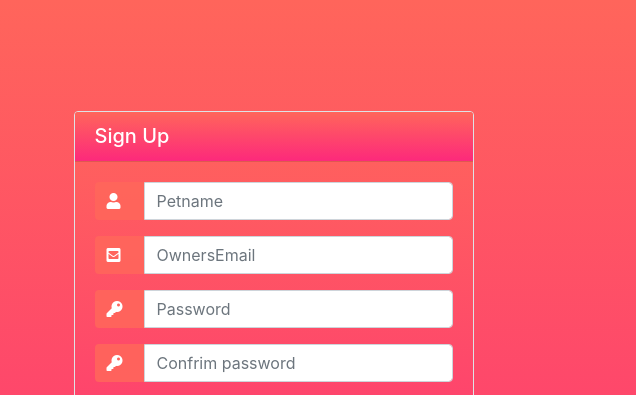
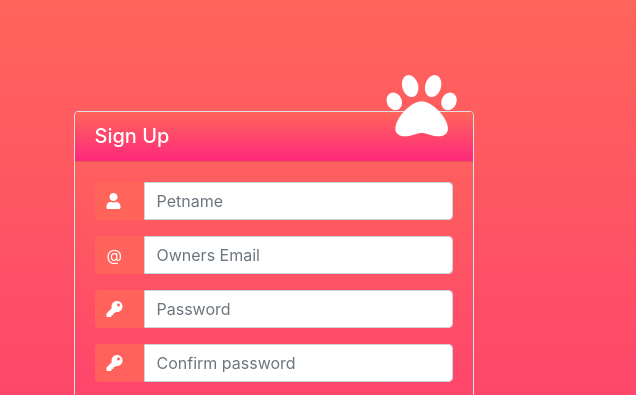
Before and after one commit to syedshaffeeru/petMatch, a plain HTML site: page pages/sing-up.html in a window 1280 px wide. Shown: the top 395 px of the page, 644-1280 px from the left. Drawn offline with nearby package versions, Linux system fonts and the light colour scheme.

Commit message:
Added Logo in the HTML and changes a some CSS for the same

```diff
--- a/pages/sing-up.html
+++ b/pages/sing-up.html
@@ -23,7 +23,12 @@
 	<div class="d-flex justify-content-center h-100">
 		<div class="card border">
 			<div class="card-header">
-            <h5 class="d-inline">Sign Up</h5>
+			<h5 class="d-inline">Sign Up</h5>
+			<div class="d-flex justify-content-end social_icon">
+				<div class="letsee">
+					<span><i class="fa fa-paw" aria-hidden="true"></i></span>
+				</div>
+			</div>
 			</div>
 			<div class="card-body">
 				<form>
@@ -36,9 +41,9 @@
                     </div>
                     <div class="input-group form-group">
                         <div class="input-group-prepend">
-							<span class="input-group-text"><i class="fas fa-envelope-square"></i></span>
+							<span class="input-group-text">@</span>
 						</div>
-						<input type="text" class="form-control" placeholder="OwnersEmail">
+						<input type="email" class="form-control" placeholder="Owners Email" required>
 
 					</div>
 					<div class="input-group form-group">
@@ -52,7 +57,7 @@
                         <div class="input-group-prepend">
 							<span class="input-group-text"><i class="fas fa-key"></i></span>
 						</div>
-						<input type="password" class="form-control" placeholder="Confrim password">
+						<input type="password" class="form-control" placeholder="Confirm password">
                     </div>
 
 					<div class="input-group form-group">
--- a/styles/sign-up.css
+++ b/styles/sign-up.css
@@ -20,6 +20,16 @@ html,body{
     background: linear-gradient(to top, #FD297B 0%, #FF655B 100%) !important;
 }
 
+.social_icon {
+    position: absolute;
+    right: 16px;
+    top: -58px;
+}
+
+.social_icon span {
+    font-size: 70px;
+    color: white;
+}
 
 .input-group-prepend span{
     width: 50px;
```
